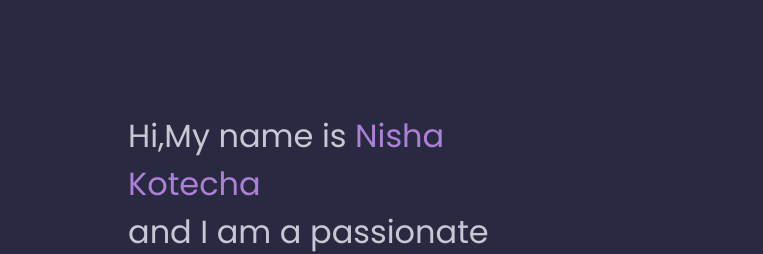
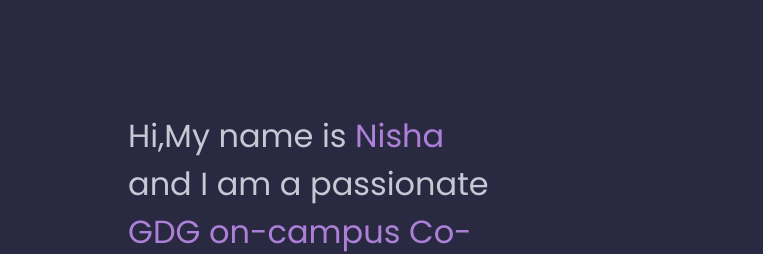
Before and after one commit to nishakotecha12/Portfolio, a plain HTML site: page index.html in a window 1280 px wide. Shown: the part 138-392 px from the top of the page, 0-763 px from the left. Drawn offline with nearby package versions, Linux system fonts and the light colour scheme.

Commit message:
Surname removed

```diff
--- a/index.html
+++ b/index.html
@@ -202,7 +202,7 @@
     <main>
         <section class="firstSection">
             <div class="leftSection">
-                Hi,My name is <span class="purple">Nisha Kotecha</span>
+                Hi,My name is <span class="purple">Nisha </span>
                 <div>and I am a passionate</div>
                 <span id="element"></span>
                 <div class="buttons">
```
